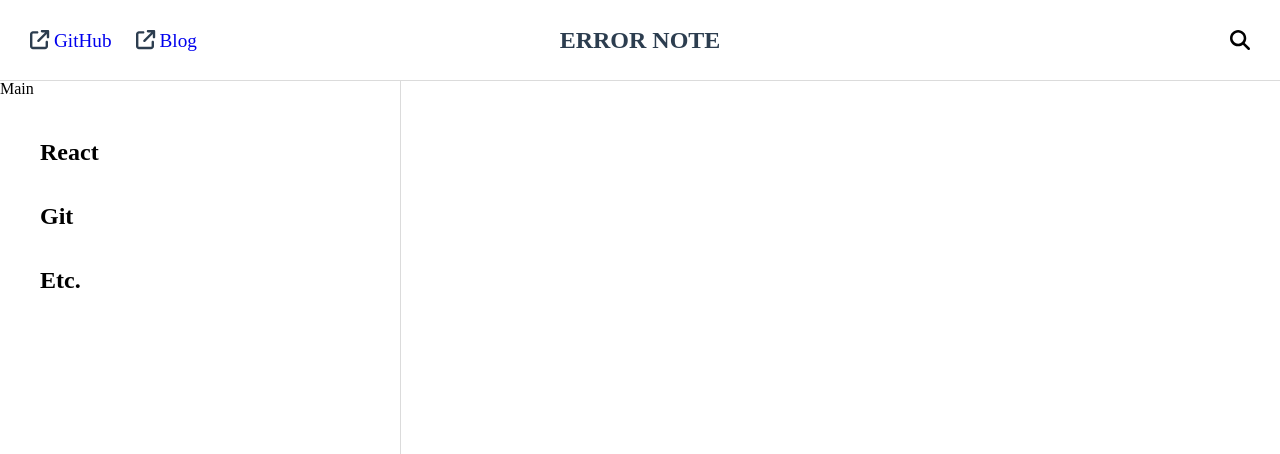
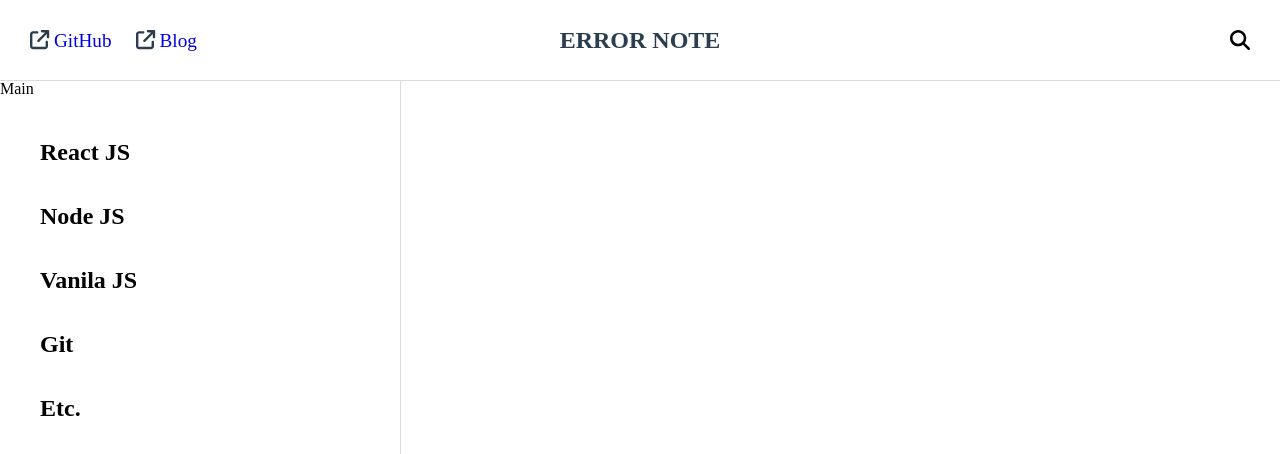
Before and after one commit to SangYoonLee1231/ERROR_NOTE, a React app: page / in a window 1280 px wide. Shown: the top 454 px of the page. Built offline with nearby package versions, Linux system fonts and the light colour scheme.

Commit message:
ADD: 카테고리 추가 + Aside 구현 2차 완료

```diff
--- a/src/components/Aside/Aside.jsx
+++ b/src/components/Aside/Aside.jsx
@@ -4,17 +4,32 @@
 
 export default function Aside() {
   const [reactHidden, setReactHidden] = useState(true);
+  const [nodejsHidden, setNodejsHidden] = useState(true);
+  const [vanilajsHidden, setVanilajsHidden] = useState(true);
   const [gitHidden, setGitHidden] = useState(true);
   const [etcHidden, setEtcHidden] = useState(true);
-  // useEffect(() => {
-
-  // }, [reactHidden])
 
   const toggleReactCategory = () => {
     if (reactHidden === true) {
       setReactHidden(false);
     } else {
       setReactHidden(true);
+    }
+  };
+
+  const toggleNodejsCategory = () => {
+    if (nodejsHidden === true) {
+      setNodejsHidden(false);
+    } else {
+      setNodejsHidden(true);
+    }
+  };
+
+  const toggleVanilajsCategory = () => {
+    if (vanilajsHidden === true) {
+      setVanilajsHidden(false);
+    } else {
+      setVanilajsHidden(true);
     }
   };
 
@@ -38,7 +53,7 @@
     <aside className="side-bar">
       <div className="side-bar__category">
         <span className="category-title" onClick={toggleReactCategory}>
-          React
+          React JS
         </span>
         <ul
           className={`side-bar__category__list ${
@@ -50,6 +65,40 @@
           </li>
           <li>
             <Link to="/content/react-2022-12">2022년 12월</Link>
+          </li>
+        </ul>
+      </div>
+      <div className="side-bar__category">
+        <span className="category-title" onClick={toggleNodejsCategory}>
+          Node JS
+        </span>
+        <ul
+          className={`side-bar__category__list ${
+            nodejsHidden ? 'invisible' : ''
+          }`}
+        >
+          <li>
+            <Link to="/content/nodejs-2022-11">2022년 11월</Link>
+          </li>
+          <li>
+            <Link to="/content/nodejs-2022-12">2022년 12월</Link>
+          </li>
+        </ul>
+      </div>
+      <div className="side-bar__category">
+        <span className="category-title" onClick={toggleVanilajsCategory}>
+          Vanila JS
+        </span>
+        <ul
+          className={`side-bar__category__list ${
+            vanilajsHidden ? 'invisible' : ''
+          }`}
+        >
+          <li>
+            <Link to="/content/vanilajs-2022-11">2022년 11월</Link>
+          </li>
+          <li>
+            <Link to="/content/vanilajs-2022-12">2022년 12월</Link>
           </li>
         </ul>
       </div>
--- a/src/components/Aside/Aside.scss
+++ b/src/components/Aside/Aside.scss
@@ -19,6 +19,7 @@
     .category-title {
       font-size: x-large;
       font-weight: 600;
+      cursor: pointer;
     }
 
     &__list {
```
Also changed, not shown: public/data/ERROR/Vanila-JS-Note/sample.md (added).
